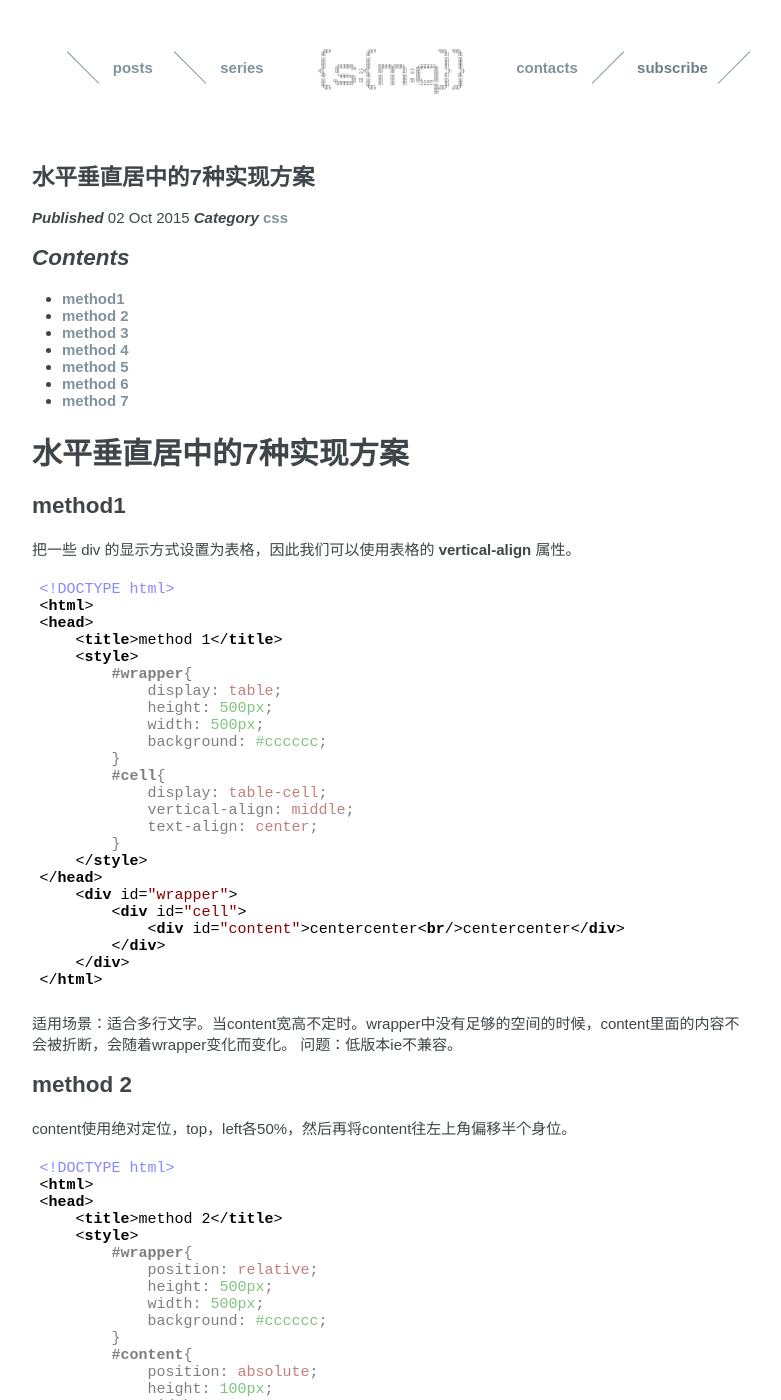
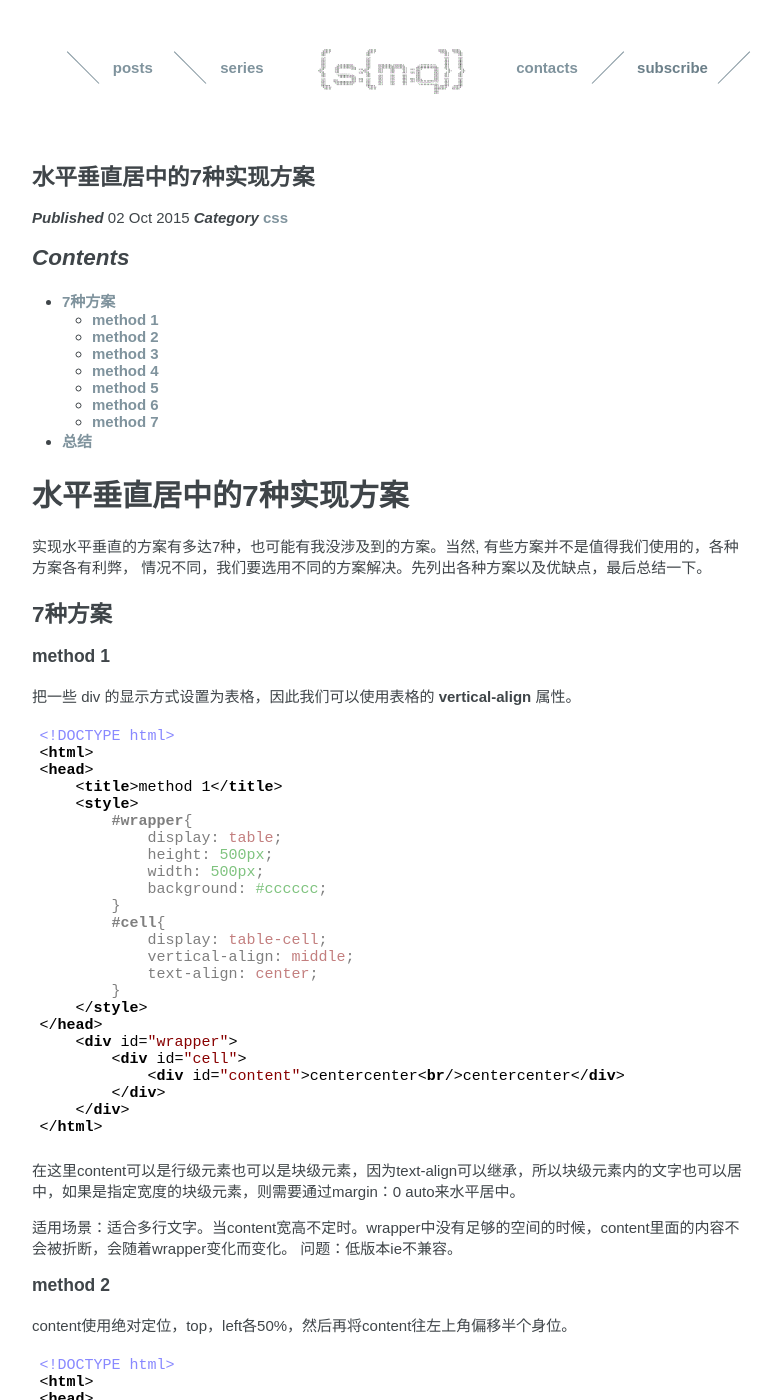
Before and after one commit to liuxing6103/liuxing6103.github.io, a Jekyll site: the page built from _posts/css/2015-10-2-水平垂直居中的7种实现方案.md, in a window 1280 px wide and 1400 px high. Shown: the whole window, without its empty margins (248-1029 px from the left). Built offline with Jekyll 4.4.1, drawn with Linux system fonts in a browser that asks for light colours; some web fonts are replaced; comment, search, counter and statistics services are not loaded; some of the changed text lies outside the part shown.

Commit message:
add vhcenter

```diff
--- a/_posts/css/2015-10-2-水平垂直居中的7种实现方案.md
+++ b/_posts/css/2015-10-2-水平垂直居中的7种实现方案.md
@@ -5,7 +5,11 @@ category: "css"
 
 # 水平垂直居中的7种实现方案
 
-## method1
+实现水平垂直的方案有多达7种，也可能有我没涉及到的方案。当然, 有些方案并不是值得我们使用的，各种方案各有利弊， 情况不同，我们要选用不同的方案解决。先列出各种方案以及优缺点，最后总结一下。
+
+## 7种方案
+
+### method 1
 
 把一些 div 的显示方式设置为表格，因此我们可以使用表格的 **vertical-align**  属性。
 
@@ -34,11 +38,13 @@ category: "css"
         </div>
     </html>
 
+在这里content可以是行级元素也可以是块级元素，因为text-align可以继承，所以块级元素内的文字也可以居中，如果是指定宽度的块级元素，则需要通过margin：0 auto来水平居中。
+
 适用场景：适合多行文字。当content宽高不定时。wrapper中没有足够的空间的时候，content里面的内容不会被折断，会随着wrapper变化而变化。
 问题：低版本ie不兼容。
 
 
-## method 2
+### method 2
 
 content使用绝对定位，top，left各50%，然后再将content往左上角偏移半个身位。
 
@@ -76,7 +82,7 @@ content使用绝对定位，top，left各50%，然后再将content往左上角
 适用场景：content长宽固定。
 缺点：wrapper的空间变小的时候，不会出现滚动条。
 
-## method 3
+### method 3
 
 content前面加上一个高为wrapper50%的浮动元素，margin-bottom为-content.height。content清理浮动，至此content垂直居中。content的margin属性设置为margin：0 auto，则实现水平垂直居中。
 
@@ -120,7 +126,7 @@ content前面加上一个高为wrapper50%的浮动元素，margin-bottom为-cont
 适用场景：固定宽高，适用于所有浏览器。wrapper没有足够空间的时候，可以出现滚动条（当然你要加上overflow：scroll）
 缺点：添加额外的浮动元素
 
-## method 4
+### method 4
 
 content宽高固定，绝对定位，上下左右都是0，margin为auto。因为浏览器要找个方式显示这个样式，而上下左右不能同时为零，便有了个折中的显示。实际上上下左右都是10px也可以，但是不要取过大的值。
 
@@ -158,7 +164,7 @@ content宽高固定，绝对定位，上下左右都是0，margin为auto。因
 优点：书写简单。
 缺点：部分ie不支持，wrapper空间不足时，不会出现滚动条。
 
-## method 5
+### method 5
 
 line-height == height,text-align == "center"。适用于单行文字居中。
 
@@ -183,7 +189,7 @@ line-height == height,text-align == "center"。适用于单行文字居中。
     </body>
     </html>
 
-## method 6
+### method 6
 
 在method 2&3中用transform：translate（-50% ,-50%）来移动身位。ie8及其以下的ie不兼容。优点是不需要知道content的尺寸。如下。
 
@@ -220,7 +226,7 @@ line-height == height,text-align == "center"。适用于单行文字居中。
     </body>
     </html>
 
-## method 7
+### method 7
 
 使用flexbox模型，优点是特别方便，缺点还是兼容性不够强。
 
@@ -249,3 +255,9 @@ line-height == height,text-align == "center"。适用于单行文字居中。
     </div>
     </body>
     </html>
+
+
+
+## 总结
+
+首先如果当wrapper空间不够时不会出现滚动条的话，这种方案是不可取的。所以使用absolute定位的几个方案就不要用了，兼容性不好的方案尽量不选，毕竟ie8份额还不小。最终我认为比较好的方案是method 3。
```
Also changed, not shown: _posts/css/method7.table.html (added, +25 -0 lines).
